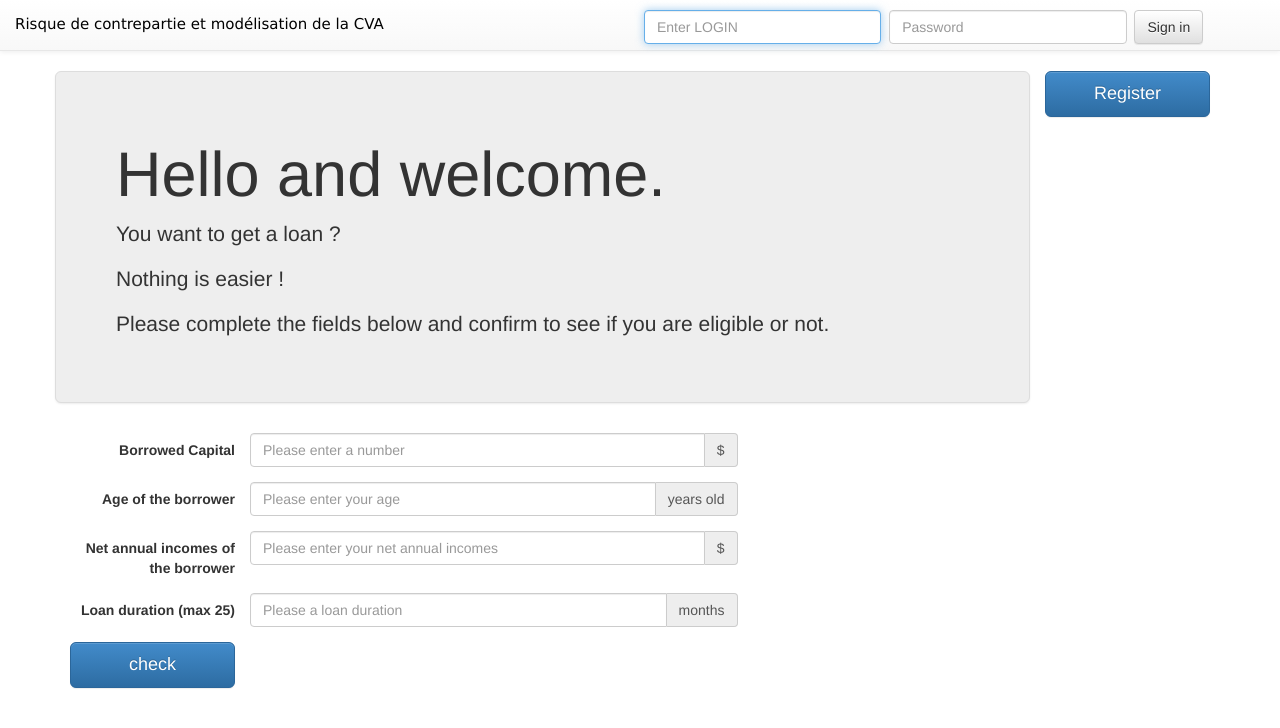
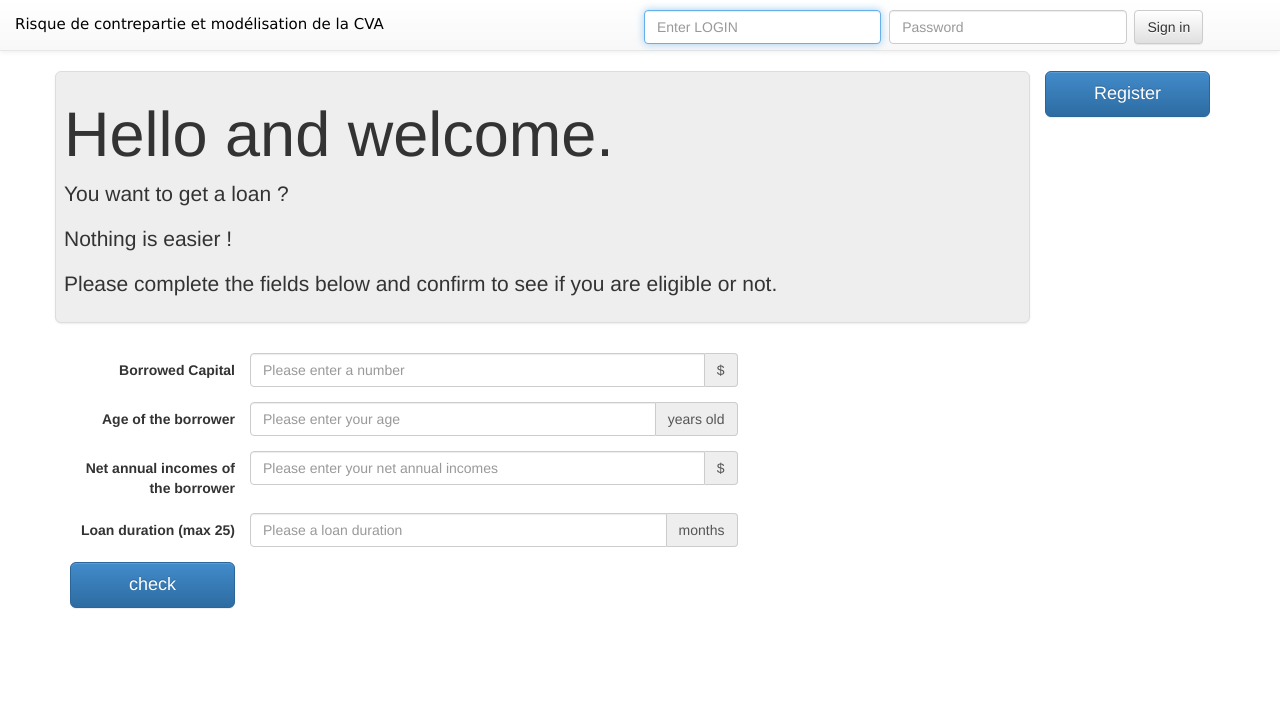
Before and after one commit to alexandremagne/ProjetM2, a plain HTML site: page index.html in a window 1280 px wide. Drawn offline with Linux system fonts and the light colour scheme.

Commit message:
modif du padding du truc gris

```diff
--- a/index.html
+++ b/index.html
@@ -68,8 +68,8 @@
 
 
 
-				<div class="row" style="margin-top:70px">
-					<div class="col-md-10 img-thumbnail jumbotron">
+				<div class="row" style="margin-top:70px;">
+					<div class="col-md-10 img-thumbnail jumbotron" style="padding:8px;">
 						<div>
 							<h1>Hello and welcome.</h1>
 							<p>You want	to get a loan ?</p>
```
